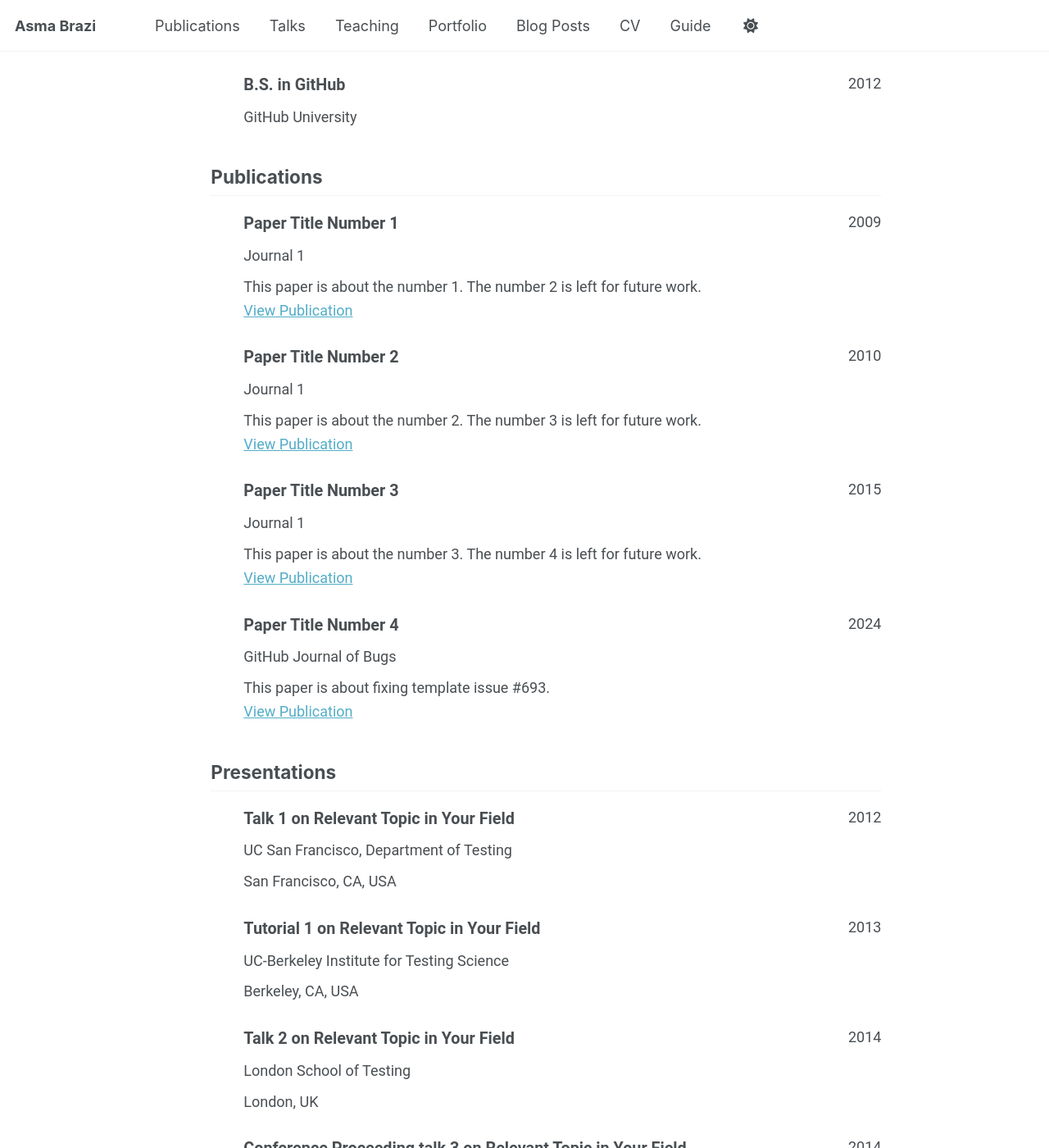
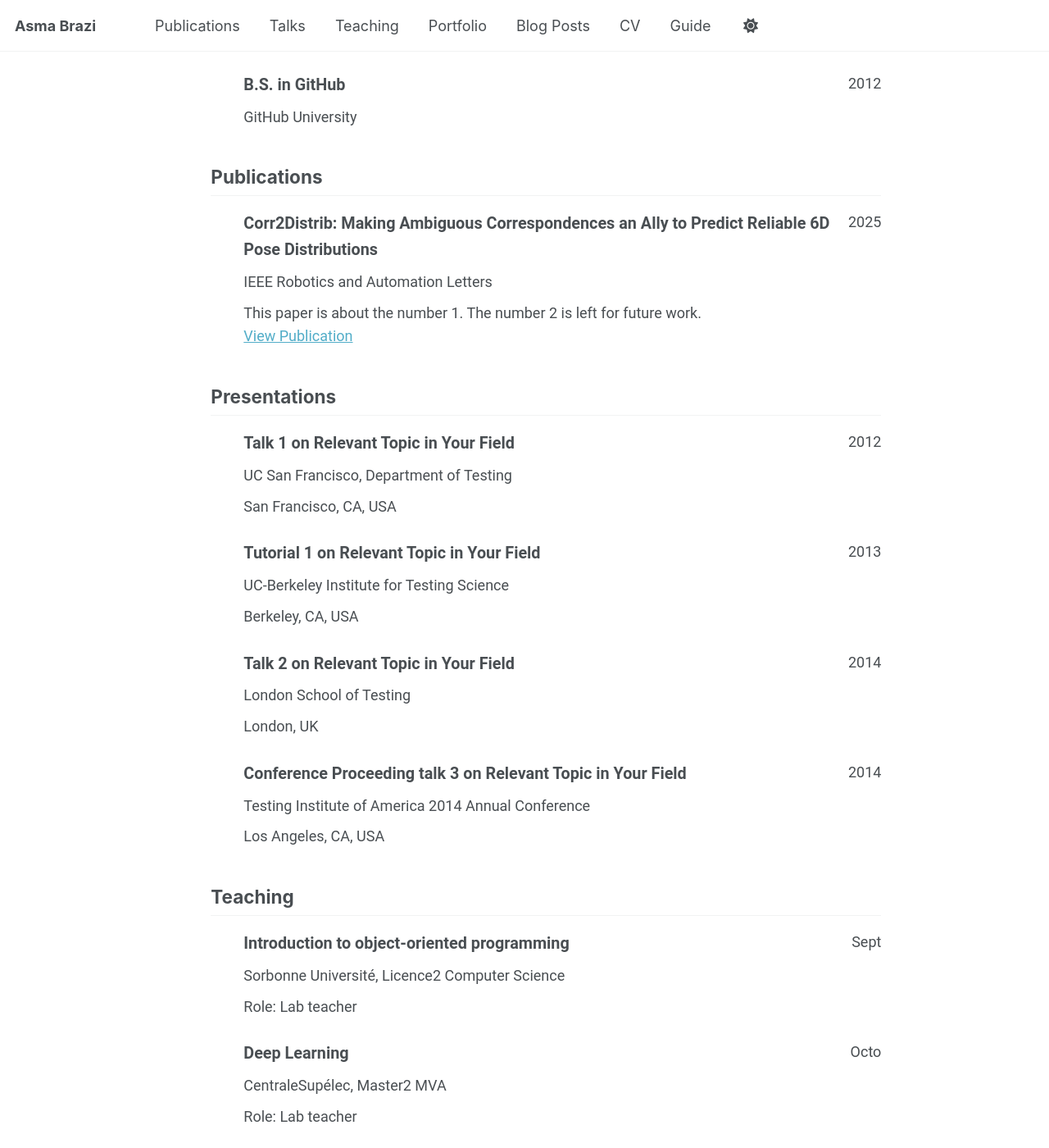
Before and after one commit to asmabrazi/asmabrazi, a Jekyll site: the page built from _pages/cv-json.md, in a window 1280 px wide and 1400 px high, scrolled down 680 px. Shown: the whole window at 82% size. Built offline with Jekyll 4.4.1, drawn with Linux system fonts in a browser that asks for light colours; a script that is not in the unit is left out.

Commit message:
Update publication information in cv.json
Updated publication details and removed old entries.

```diff
--- a/_data/cv.json
+++ b/_data/cv.json
@@ -66,33 +66,12 @@
   "references": [],
   "publications": [
     {
-      "name": "Paper Title Number 1",
-      "publisher": "Journal 1",
-      "releaseDate": "2009-10-01",
+      "name": "Corr2Distrib: Making Ambiguous Correspondences an Ally to Predict Reliable 6D Pose Distributions",
+      "publisher": "IEEE Robotics and Automation Letters",
+      "releaseDate": "2025",
       "website": "https://academicpages.github.io/files/paper1.pdf",
       "summary": "This paper is about the number 1. The number 2 is left for future work."
     },
-    {
-      "name": "Paper Title Number 2",
-      "publisher": "Journal 1",
-      "releaseDate": "2010-10-01",
-      "website": "https://academicpages.github.io/files/paper2.pdf",
-      "summary": "This paper is about the number 2. The number 3 is left for future work."
-    },
-    {
-      "name": "Paper Title Number 3",
-      "publisher": "Journal 1",
-      "releaseDate": "2015-10-01",
-      "website": "https://academicpages.github.io/files/paper3.pdf",
-      "summary": "This paper is about the number 3. The number 4 is left for future work."
-    },
-    {
-      "name": "Paper Title Number 4",
-      "publisher": "GitHub Journal of Bugs",
-      "releaseDate": "2024-02-17",
-      "website": "https://academicpages.github.io/files/paper3.pdf",
-      "summary": "This paper is about fixing template issue #693."
-    }
   ],
   "presentations": [
     {
```
